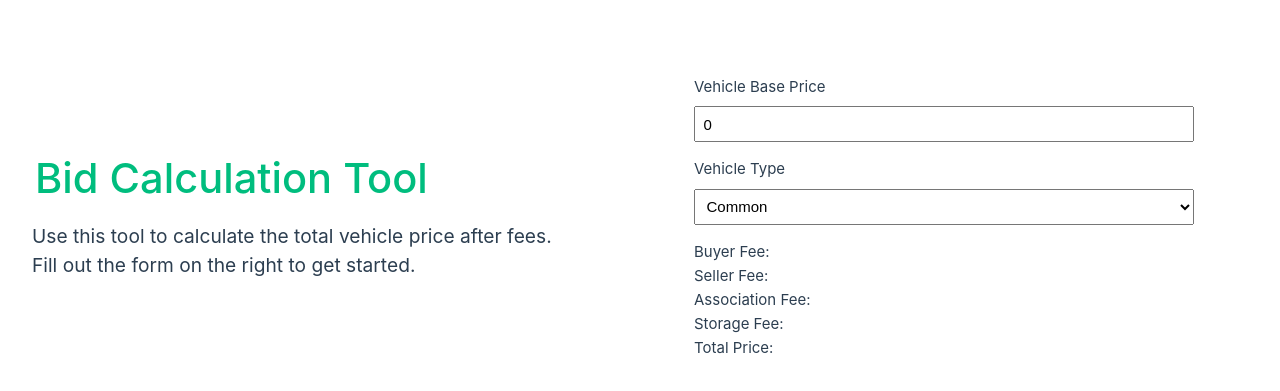
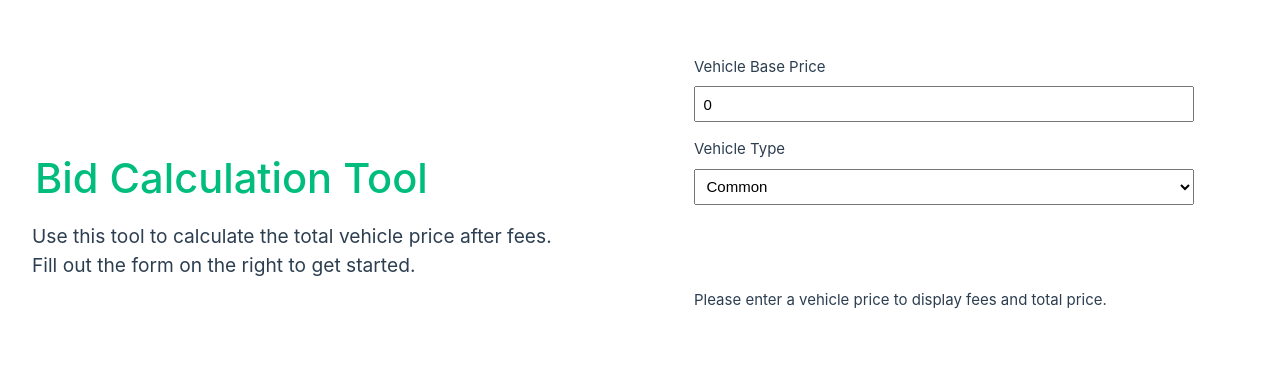
Before and after one commit to atgeo/bid-calculation-tool-fe, a Vue app: page / in a window 1280 px wide. Shown: the part 183-574 px from the top of the page. Built offline with nearby package versions, Linux system fonts and the light colour scheme.

Commit message:
Add placeholder message when no results are available

```diff
--- a/src/components/CalculationForm.vue
+++ b/src/components/CalculationForm.vue
@@ -26,12 +26,18 @@
       </div>
     </form>
 
-    <div v-if="totalPrice !== 0" class="result">
-      <p>Buyer Fee: {{ buyerFee }}</p>
-      <p>Seller Fee: {{ sellerFee }}</p>
-      <p>Association Fee: {{ associationFee }}</p>
-      <p>Storage Fee: {{ storageFee }}</p>
-      <p>Total Price: {{ totalPrice }}</p>
+    <div class="form-results">
+      <div v-if="totalPrice !== null" class="result">
+        <p>Buyer Fee: {{ buyerFee }}</p>
+        <p>Seller Fee: {{ sellerFee }}</p>
+        <p>Association Fee: {{ associationFee }}</p>
+        <p>Storage Fee: {{ storageFee }}</p>
+        <p>Total Price: {{ totalPrice }}</p>
+      </div>
+
+      <div v-else class="placeholder-message">
+        <p>Please enter a vehicle price to display fees and total price.</p>
+      </div>
     </div>
   </div>
 </template>
@@ -62,11 +68,11 @@ const getTotalCost = async () => {
   try {
     const response = await fetchTotalCost(vehiclePrice.value, vehicleType.value);
 
-    buyerFee.value = response.buyerFee;
-    sellerFee.value = response.sellerFee;
-    associationFee.value = response.associationFee;
-    storageFee.value = response.storageFee;
-    totalPrice.value = response.totalPrice;
+    buyerFee.value = response.buyerFee.toFixed(2);
+    sellerFee.value = response.sellerFee.toFixed(2);
+    associationFee.value = response.associationFee.toFixed(2);
+    storageFee.value = response.storageFee.toFixed(2);
+    totalPrice.value = response.totalPrice.toFixed(2);
   } catch (error) {
     console.error('Error fetching total cost:', error);
   }
@@ -102,4 +108,11 @@ button {
   font-size: 1em;
   cursor: pointer;
 }
+
+.form-results {
+  min-height: 10rem;
+  justify-content: flex-start;
+  display: flex;
+  align-items: center;
+}
 </style>
```
Also changed, not shown: src/assets/logo.svg (deleted).
